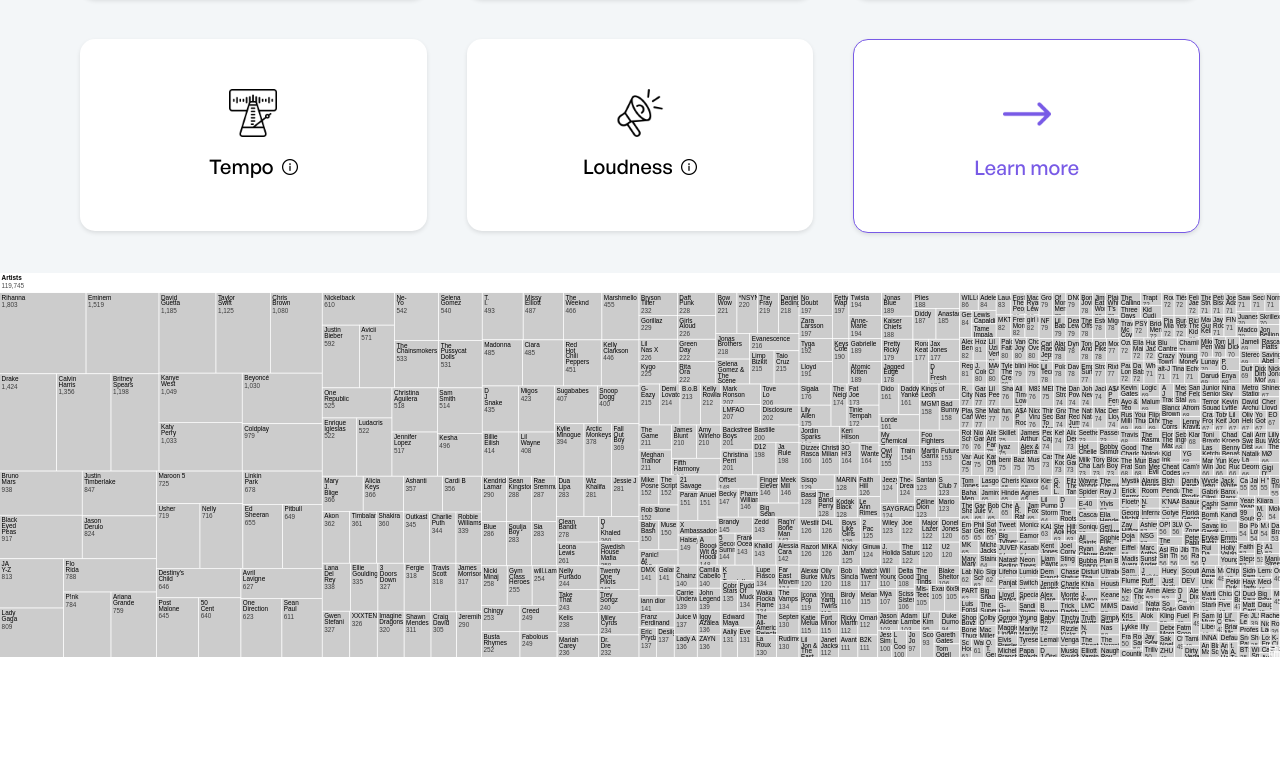
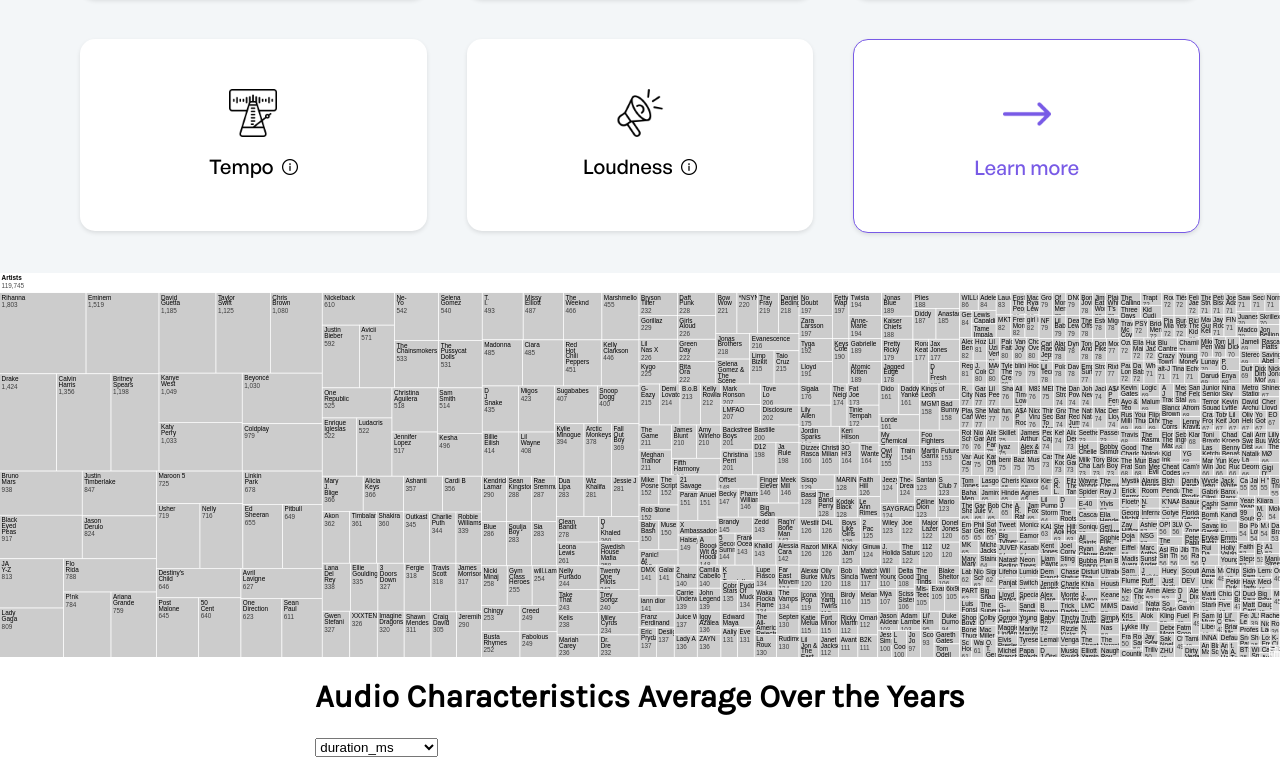
Before and after one commit to abbieespejo/soundscape, a React (Create React App) app: page / in a window 1280 px wide. Shown: the part 2496-3265 px from the top of the page. Before the commit the page ends 3153 px from the top, so only its background shows below. Built offline with nearby package versions, Linux system fonts and the light colour scheme.

Commit message:
Pulling all visualisation branches into this one for artefact submission

```diff
--- a/src/App.js
+++ b/src/App.js
@@ -17,7 +17,7 @@
         <AudioCharacteristics />
         <ZoomableTreemap />
         {/* <CorrelationHeatmap /> */}
-        {/* <MultiSeriesLineChart /> */}
+        <MultiSeriesLineChart />
 
 
       </div>
```
